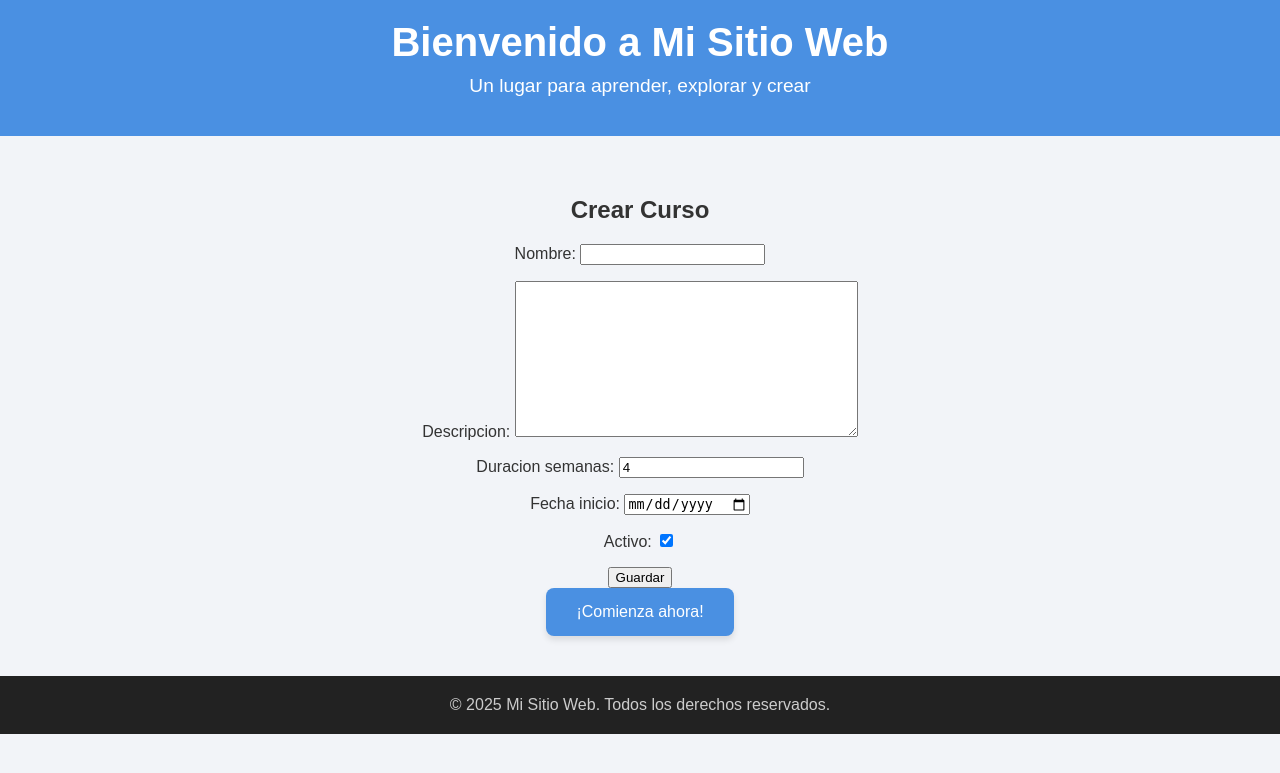
After one commit to gonzalezs95/TuPrimeraPagina-Gonzalez, a Django app: page /crear-curso/ in a window 1280 px wide. The commit adds this page. Shown: the top 773 px of the page. Run offline with Django 5.2, Linux system fonts and the light colour scheme.

Commit message:
Primer commit : subir proyecto Django

```diff
--- a/mi_primer_app/admin.py
+++ b/mi_primer_app/admin.py
@@ -1,8 +1,8 @@
 from django.contrib import admin
 
 # Register your models here.
-from .models import Familiar
+from .models import Familiar, Curso, Estudiante
 
-register_models = [Familiar]
+register_models = [Familiar, Curso, Estudiante]
 
 admin.site.register(register_models)
--- /dev/null
+++ b/mi_primer_app/forms.py
@@ -0,0 +1,16 @@
+from django import forms
+
+class CursoForm(forms.Form):
+    nombre = forms.CharField()
+    descripcion = forms.CharField(widget=forms.Textarea, required=False)
+    duracion_semanas = forms.IntegerField(min_value=1, initial=4)
+    fecha_inicio = forms.DateField(
+        widget=forms.DateInput(attrs={'type': 'date'}))
+    activo = forms.BooleanField(required=False, initial=True)
+
+class EstudianteForm(forms.Form):
+    nombre = forms.CharField(max_length=50)
+    apellido = forms.CharField(max_length=50)
+    email = forms.EmailField()
+    edad = forms.IntegerField(min_value=1)
+    fecha_inscripcion = forms.DateField(widget=forms.DateInput(attrs={'type': 'date'}), required=False)  # Auto-filled by the model
--- /dev/null
+++ b/mi_primer_app/templates/mi_primer_app/crear_curso.html
@@ -0,0 +1,23 @@
+{% extends "padre.html"%}
+
+{% block title %} Crear Curso {% endblock %}
+
+ {% block content %}
+
+ <h2>Crear Curso</h2>
+
+ {% if mensaje %}
+     <p>{{ mensaje }}</p>
+ {% endif %}
+
+ {% if error %}
+     <p style="color: red;">{{ error }}</p>
+ {% endif %}
+ <form method="POST">
+     {% csrf_token %}
+     {{ form.as_p }}
+
+    <button type="submit">Guardar</button>
+ </form>
+
+ {% endblock %}
--- a/mi_primer_app/urls.py
+++ b/mi_primer_app/urls.py
@@ -1,10 +1,12 @@
 from django.urls import path
 
-from .views import saludo, saludo_con_template, crear_familiar, inicio
+from .views import saludo, saludo_con_template, crear_familiar, inicio, crear_curso, crear_estudiante
 
 urlpatterns = [
     path('', inicio, name= 'inicio'),
     path('hola-mundo/', saludo),
     path('hola-mundo-template/', saludo_con_template),
     path('crear-familiar/<str:nombre>/', crear_familiar),
+    path('crear-curso/', crear_curso , name = 'crear_curso'),
+    path('crear-estudiante/', crear_estudiante , name = 'crear_estudiante')
 ]
--- a/mi_primer_app/views.py
+++ b/mi_primer_app/views.py
@@ -1,7 +1,10 @@
-from django.shortcuts import render
-from .models import Familiar
+from django.shortcuts import render, redirect
+
+from .models import Familiar, Curso, Estudiante
 
 from django.http import HttpResponse
+
+from .forms import CursoForm, EstudianteForm
 
 def inicio(request):
     return render(request, 'mi_primer_app/inicio.html')
@@ -24,3 +27,41 @@ def crear_familiar(request, nombre):
         )
         nuevo_familiar.save()
     return render(request, "mi_primer_app/crear_familiar.html", {"nombre": nombre})
+
+def crear_curso(request):
+    if request.method == 'POST':
+        form = CursoForm(request.POST)
+        if form.is_valid():
+            # Procesar el formulario
+            nuevo_curso =  Curso(
+                nombre=form.cleaned_data['nombre'],
+                descripcion=form.cleaned_data['descripcion'],
+                duracion_semanas=form.cleaned_data['duracion_semanas'],
+                fecha_inicio=form.cleaned_data['fecha_inicio'],
+                activo=form.cleaned_data['activo']
+            )
+            nuevo_curso.save()
+            return redirect('inicio')
+
+    else:
+        form = CursoForm()
+        return render(request, 'mi_primer_app/crear_curso.html', {'form': form})
+
+def crear_estudiante(request):
+    if request.method == 'POST':
+        form = EstudianteForm(request.POST)
+        if form.is_valid():
+            # Procesar el formulario
+            nuevo_estudiante = Estudiante(
+                nombre=form.cleaned_data['nombre'],
+                apellido=form.cleaned_data['apellido'],
+                email=form.cleaned_data['email'],
+                edad=form.cleaned_data['edad'],
+                fecha_inscripcion=form.cleaned_data['fecha_inscripcion']
+            )
+            nuevo_estudiante.save()
+            return redirect('inicio')
+
+    else:
+        form = EstudianteForm()
+        return render(request, 'mi_primer_app/crear_estudiante.html', {'form': form})
--- a/templates/padre.html
+++ b/templates/padre.html
@@ -14,11 +14,12 @@
 {% endblock %}
     <!-- Cuerpo principal -->
     <main style="padding: 40px 20px; max-width: 900px; margin: 0 auto; text-align: center;">
+        {% block content %}
         <h2 style="font-size: 2em; margin-bottom: 20px;">¿Qué puedes hacer aquí?</h2>
         <p style="font-size: 1.1em; line-height: 1.6; margin-bottom: 30px;">
-            Este sitio está construido con Django y diseñado para ser el punto de partida de algo increíble.
-            Puedes personalizarlo como quieras, agregar nuevas funcionalidades o simplemente usarlo como base para tus ideas.
+            En este sitio, puedes explorar una variedad de cursos diseñados para ayudarte a aprender nuevas habilidades. Desde programación hasta diseño gráfico, tenemos algo para todos. ¡Únete a nuestra comunidad y comienza tu viaje de aprendizaje hoy mismo!
         </p>
+        {% endblock %}
         <a href="#" style="display: inline-block; background-color: #4a90e2; color: white; padding: 15px 30px; border-radius: 8px; text-decoration: none; font-size: 1em; box-shadow: 0 4px 6px rgba(0,0,0,0.1);">
             ¡Comienza ahora!
         </a>
```
Also changed, not shown: mi_primer_app/models.py (+19 -0 lines), mi_primer_app/templates/mi_primer_app/crear_estudiante.html (added, +23 -0 lines), db.sqlite3, ejemplo_django/urls.py (line endings or trailing spaces), mi_primer_app/migrations/0002_curso.py (added), mi_primer_app/migrations/0003_estudiante.py (added).
